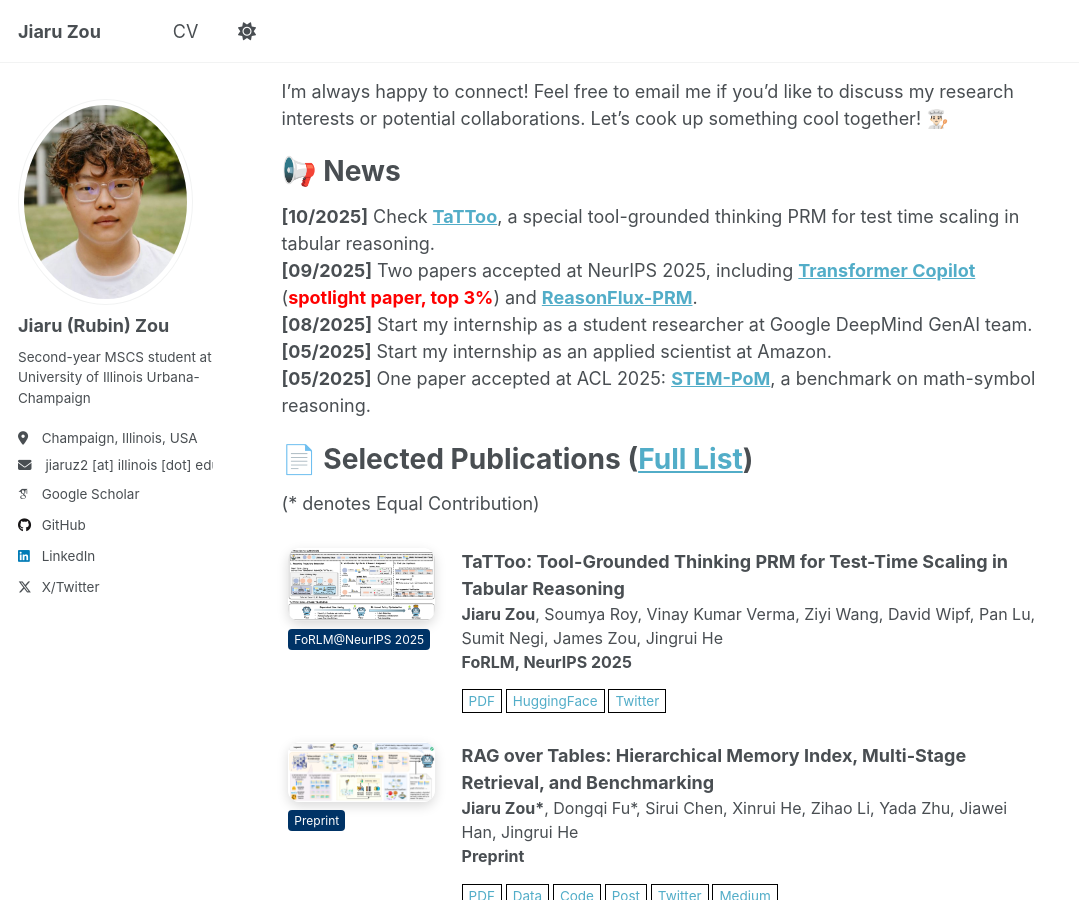
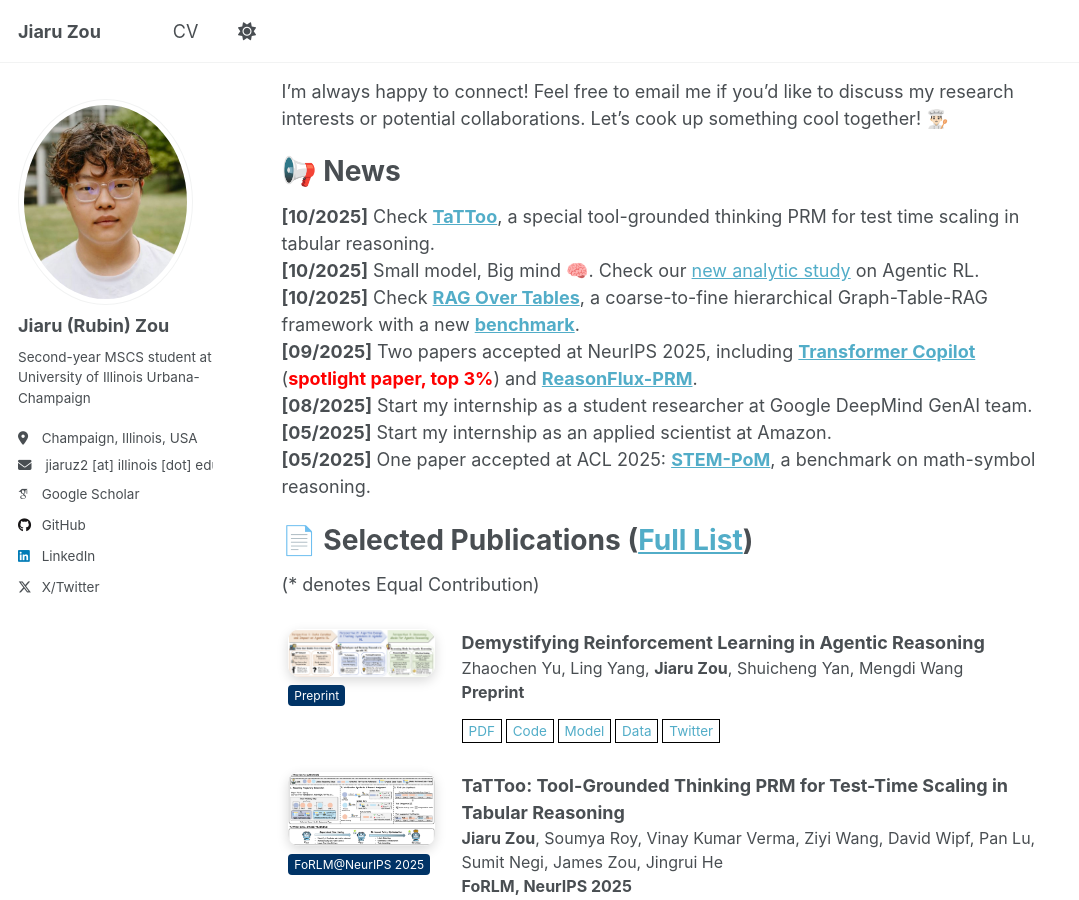
Before and after one commit to jiaruzouu/jiaruzouu.github.io, a Jekyll site: the page built from _pages/about.md, in a window 1280 px wide and 900 px high, scrolled down 560 px. Shown: the whole window, without its empty margins (0-1079 px from the left). Built offline with Jekyll 4.4.1, drawn with Linux system fonts in a browser that asks for light colours; some web fonts are replaced; a script that is not in the unit is left out.

Commit message:
update website

```diff
--- a/_pages/about.md
+++ b/_pages/about.md
@@ -22,6 +22,8 @@
 # 📢 News
 
 **[10/2025]** Check [**TaTToo**](https://arxiv.org/abs/2510.06217), a special tool-grounded thinking PRM for test time scaling in tabular reasoning.\
+**[10/2025]** Small model, Big mind 🧠. Check our [new analytic study](https://arxiv.org/pdf/2510.11701) on Agentic RL.\
+**[10/2025]** Check [**RAG Over Tables**](https://arxiv.org/abs/2504.01346v4), a coarse-to-fine hierarchical Graph-Table-RAG framework with a new [**benchmark**](https://huggingface.co/collections/jiaruz2/multitableqa-68dc8d850ea7e168f47cecd8).\
 **[09/2025]** Two papers accepted at NeurIPS 2025, including [**Transformer Copilot**](https://arxiv.org/abs/2505.16270) (<span style="color:red">**spotlight paper, top 3%**</span>) and [**ReasonFlux-PRM**](https://arxiv.org/abs/2506.18896).\
 **[08/2025]** Start my internship as a student researcher at Google DeepMind GenAI team.\
 **[05/2025]** Start my internship as an applied scientist at Amazon.\
@@ -29,6 +31,48 @@
 
 # 📄 Selected Publications ([Full List](https://scholar.google.com/citations?user=GzLTey4AAAAJ&hl=en))
 (* denotes Equal Contribution)
+
+
+<table style="border-collapse:collapse; border:none; margin:0; padding:0;">
+<tr>
+<td width="160" style="border:none; vertical-align:top;">
+  <img src="images/papers/openRL.png" width="150"
+       style="border-radius:12px; box-shadow:0 4px 12px rgba(0,0,0,0.15);"/>
+  <div style="margin-top:8px;">
+    <span style="background:#003366; color:white; padding:3px 6px; border-radius:4px; font-size:12px;">
+      Preprint
+    </span>
+  </div>
+</td>
+<td style="border:none; padding-left:20px; vertical-align:top;">
+  <p>
+    <a href="https://arxiv.org/abs/2510.11701"
+       style="font-size:18px; font-weight:bold; color:inherit; text-decoration:none;">
+      Demystifying Reinforcement Learning in Agentic Reasoning
+    </a><br/>
+    <span style="font-size:16px;">
+      Zhaochen Yu, Ling Yang, <strong>Jiaru Zou</strong>, Shuicheng Yan, Mengdi Wang
+    </span><br/>
+    <span style="font-size:16px; font-weight:bold;">
+      Preprint
+    </span>
+  </p>
+  <p>
+    <a href="https://arxiv.org/pdf/2510.11701"
+       style="border:1px solid black; padding:3px 6px; text-decoration:none;">PDF</a>
+    <a href="https://github.com/Gen-Verse/Open-AgentRL"
+       style="border:1px solid black; padding:3px 6px; text-decoration:none;">Code</a>
+    <a href="https://huggingface.co/Gen-Verse/DemyAgent-4B"
+       style="border:1px solid black; padding:3px 6px; text-decoration:none;">Model</a>
+    <a href="https://huggingface.co/datasets/Gen-Verse/Open-AgentRL-30K"
+       style="border:1px solid black; padding:3px 6px; text-decoration:none;">Data</a>
+    <a href="https://x.com/LingYang_PU/status/1977931241916862779"
+       style="border:1px solid black; padding:3px 6px; text-decoration:none;">Twitter</a>
+  </p>
+</td>
+</tr>
+</table>
+
 
 <table style="border-collapse:collapse; border:none; margin:0; padding:0;">
 <tr>
```
Also changed, not shown: images/papers/openRL.png (added).
